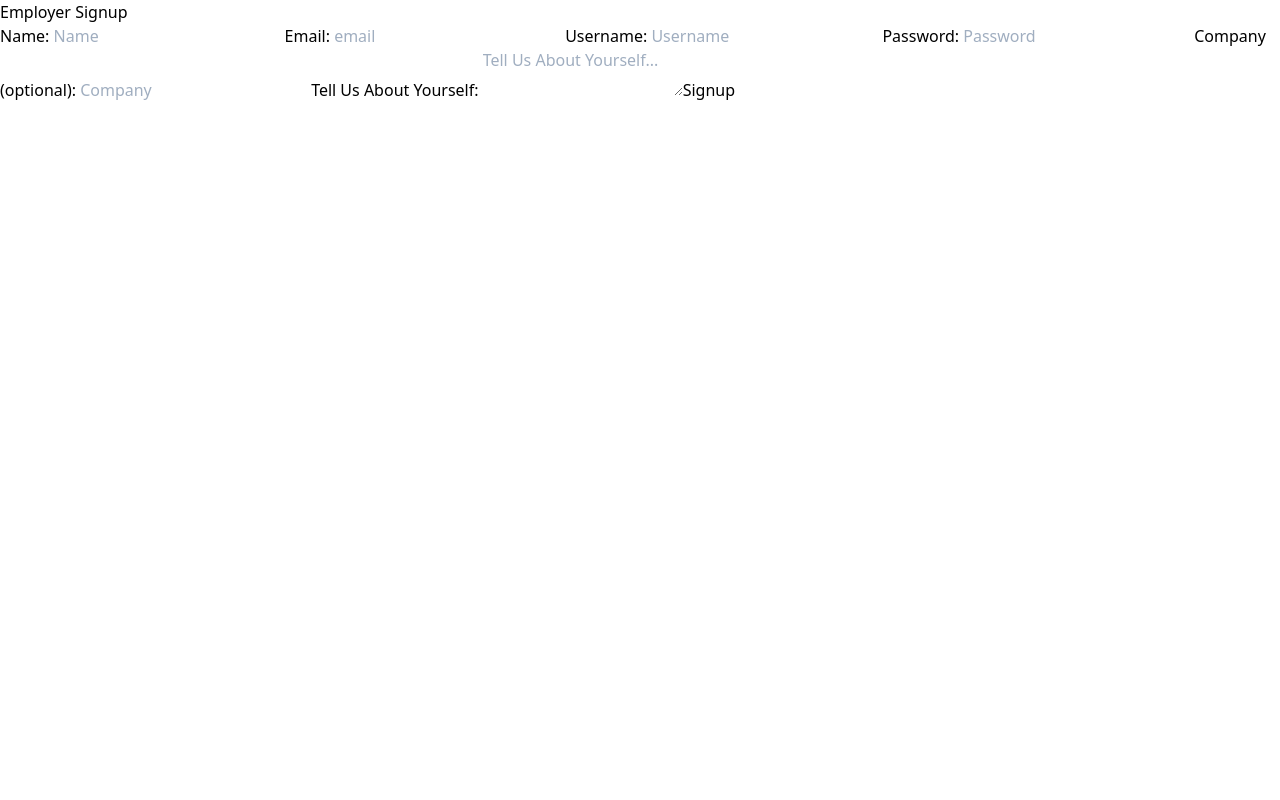
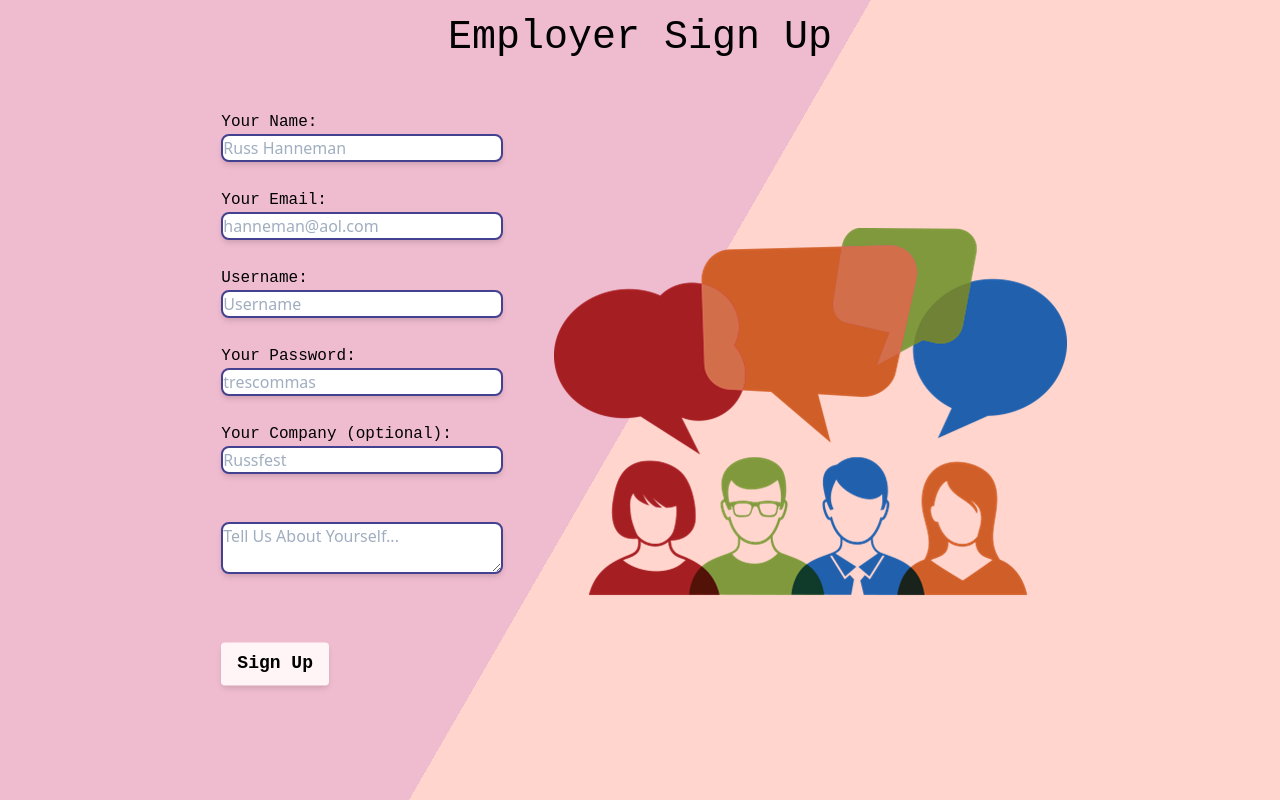
Before and after one commit to devDepot/devDepot, a React app: page /employer-signup in a window 1280 px wide. Built offline with nearby package versions, Linux system fonts and the light colour scheme; the HTML template or start-up script is replaced by a standard one.

Commit message:
finish styling and updating component structure for employer signup page

```diff
--- a/client/components/DeveloperSignup.jsx
+++ b/client/components/DeveloperSignup.jsx
@@ -52,9 +52,9 @@ const DeveloperSignup = ({
   };
 
   return (
-    <div className="splitback h-screen overflow-hidden">
+    <div className="dev-splitback h-screen overflow-hidden">
       <div className="w-2/3 m-0 m-auto mt-2 w-8/12">
-        <h1 className="dev-signup-text text-center">Developer Sign up</h1>
+        <h1 className="dev-signup-text text-center">Developer Sign Up</h1>
         <div className="relative clear-right float-right mt-40">
           <img src={dev} alt="dev signup carrots" className="dev-signup-img" />
         </div>
@@ -177,7 +177,6 @@ const DeveloperSignup = ({
             />
           </div>
           <div className="text-center">
-
             <button
               className="signup-submit-button bg-pink-100 text-black font-bold py-2 px-4 rounded text-lg shadow-md mt-16 mb-4 animate-bounce motion-reduce"
               onClick={registerDev}>
--- a/client/components/EmployerSignup.jsx
+++ b/client/components/EmployerSignup.jsx
@@ -1,6 +1,7 @@
 /* eslint-disable react/jsx-filename-extension */
 import React, { useState } from 'react';
 import { Link, Redirect, withRouter } from 'react-router-dom';
+import employer from '../public/employer.png';
 
 const EmployerSignup = ({
   is_logged_in,
@@ -23,20 +24,19 @@ const EmployerSignup = ({
   set_about,
   company,
   set_company,
-  history
+  history,
 }) => {
-
   const requestHeaders = {
     method: 'POST',
     headers: { 'Content-Type': 'application/json' },
     body: JSON.stringify({
-      name: name,
-      email: email,
-      username: username,
-      password: password,
-      stack: stack,
-      hourly_rate: hourly_rate,
-      about: about,
+      name,
+      email,
+      username,
+      password,
+      stack,
+      hourly_rate,
+      about,
       userType: 'Employer',
     }),
   };
@@ -53,84 +53,122 @@ const EmployerSignup = ({
   };
 
   return (
-    <form>
-      <p>Employer Signup</p>
-        <label htmlFor='name'>Name: </label>
+    <div className="employer-splitback h-screen overflow-hidden">
+      <div className="w-2/3 m-0 m-auto mt-2 w-8/12">
+        <h1 className="employer-signup-text text-center">Employer Sign Up</h1>
+        <div className="relative clear-right float-right mt-40">
+          <img src={employer} alt="employer signup" className="employer-signup-img" />
+        </div>
+        <div className="employer-signup-form ml-2 mt-10">
+          <div className="w-1/3">
+            <label className="employer-signup-label" htmlFor="name"> Your Name: </label>
+            <div>
               <input
-          type='text'
-          name='name'
-          placeholder='Name'
-          id='name'
+                className="border-solid border-2 border-indigo-800 rounded-lg outline-none w-full shadow-md"
+                type="text"
+                name="name"
+                placeholder="Russ Hanneman"
+                id="name"
                 onChange={(e) => {
-            set_name(e.target.value)
+                  set_name(e.target.value);
                 }}
                 value={name}
-        >
-        </input>
-        <label htmlFor='email'>Email: </label>
+              />
+            </div>
+          </div>
+          <br />
+          <div className="w-1/3">
+            <label className="employer-signup-label" htmlFor="email"> Your Email: </label>
+            <div>
               <input
-          type='text'
-          name='email'
-          placeholder='email'
-          id='email'
+                className="border-solid border-2 border-indigo-800 rounded-lg outline-none w-full shadow-md"
+                type="text"
+                name="email"
+                placeholder="hanneman@aol.com"
+                id="email"
                 onChange={(e) => {
-            set_email(e.target.value)
+                  set_email(e.target.value);
                 }}
                 value={email}
-        >
-        </input>
-        <label htmlFor='username'>Username: </label>
+              />
+            </div>
+          </div>
+          <br />
+          <div className="w-1/3">
+            <label className="employer-signup-label" htmlFor="username">Username: </label>
+            <div>
               <input
-          type='text'
-          name='username'
-          placeholder='Username'
-          id='username'
+                className="border-solid border-2 border-indigo-800 rounded-lg outline-none w-full shadow-md"
+                type="text"
+                name="username"
+                placeholder="Username"
+                id="username"
                 onChange={(e) => {
-            set_username(e.target.value)
+                  set_username(e.target.value);
                 }}
                 value={username}
-        >
-        </input>
-        <label htmlFor='password'>Password: </label>
+              />
+            </div>
+          </div>
+          <br />
+          <div className="w-1/3">
+            <label className="employer-signup-label" htmlFor="password"> Your Password: </label>
+            <div>
               <input
-          type='text'
-          name='password'
-          placeholder='Password'
-          id='password'
+                className="border-solid border-2 border-indigo-800 rounded-lg outline-none w-full shadow-md"
+                type="text"
+                name="password"
+                placeholder="trescommas"
+                id="password"
                 onChange={(e) => {
-            set_password(e.target.value)
+                  set_password(e.target.value);
                 }}
                 value={password}
-        >
-        </input>
-        <label htmlFor='company'>Company (optional): </label>
+              />
+            </div>
+          </div>
+          <br />
+          <div className="w-1/3">
+            <label className="employer-signup-label" htmlFor="company"> Your Company (optional): </label>
+            <div>
               <input
-          type='text'
-          name='company'
-          placeholder='Company'
-          id='company'
+                className="border-solid border-2 border-indigo-800 rounded-lg outline-none w-full shadow-md"
+                type="text"
+                name="company"
+                placeholder="Russfest"
+                id="company"
                 onChange={(e) => {
-            set_company(e.target.value)
+                  set_company(e.target.value);
                 }}
                 value={company}
-        >
-        </input>
-        <label htmlFor='aboutme'>Tell Us About Yourself: </label>
+              />
+            </div>
+          </div>
+          <br />
+          <br />
+          <div className="w-1/3">
             <textarea
-          type='text'
-          name='aboutme'
-          placeholder='Tell Us About Yourself...'
-          id='aboutme'
+              className="border-solid border-2 border-indigo-800 rounded-lg outline-none w-full shadow-md"
+              type="text"
+              name="aboutme"
+              placeholder="Tell Us About Yourself..."
+              id="aboutme"
               onChange={(e) => {
-            set_about(e.target.value)
+                set_about(e.target.value);
               }}
               value={about}
-        >
-        </textarea>
-        <button onClick={registerEmployer}>
-          Signup
+            />
+          </div>
+          <div>
+            <button
+              className="signup-submit-button bg-pink-100 text-black font-bold py-2 px-4 rounded text-lg shadow-md mt-16 mb-4 animate-bounce motion-reduce"
+              onClick={registerEmployer}>
+              Sign Up
             </button>
-    </form>
+          </div>
+        </div>
+      </div>
+    </div>
   );
 };
 
--- a/client/styles.css
+++ b/client/styles.css
@@ -25,16 +25,20 @@
   font-family: 'Xanh Mono', monospace;
 }
 
-.dev-signup-text {
+.dev-signup-text,
+.employer-signup-text
+{
   font-family: 'Space Mono', monospace;
   font-size: 40px;
 }
 
-.dev-signup-label {
+.dev-signup-label,
+.employer-signup-label
+{
   font-family: 'Source Code Pro', monospace;
 }
 
-.splitback{
+.dev-splitback{
   /* background-color: #2fcf21; */
   background-image: -webkit-linear-gradient(30deg, #a8ffb0 50%, #b6ffea 50%);
 }
@@ -43,3 +47,12 @@
   width: 350px;
   height: 350px;
 }
+
+.employer-splitback {
+  background-image: -webkit-linear-gradient(150deg, #ffd5cd 50%, #efbbcf 50%);
+}
+
+.employer-signup-img {
+  height: 350;
+  width: 375;
+}
```
Also changed, not shown: client/public/employer.png (added). Lines whose indentation alone changed are shown as unchanged.
